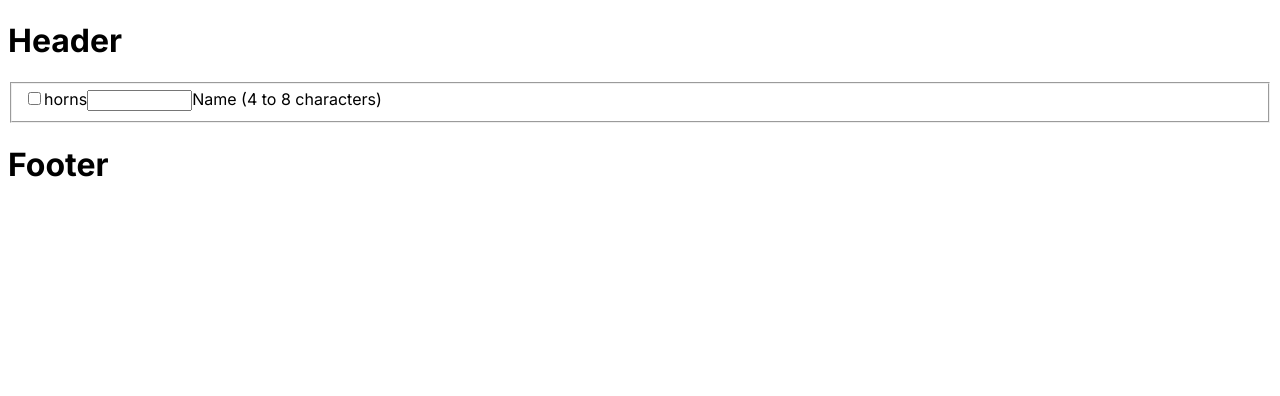
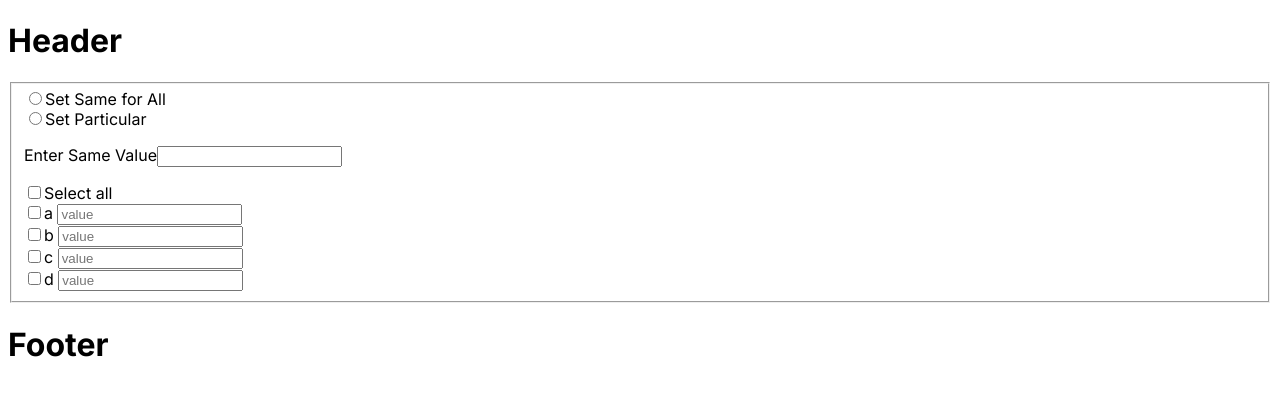
Before and after one commit to loredonrj/nextjs, a Next.js app: page / in a window 1280 px wide. Shown: the top 396 px of the page. Built offline with nearby package versions, Linux system fonts and the light colour scheme.

Commit message:
edited form components

```diff
--- a/src/app/components/forms/checkbox.js
+++ b/src/app/components/forms/checkbox.js
@@ -1,6 +1,6 @@
 // Create component for checkbox input
 export default function Checkbox (props) {
-    const {htmlFor,label,id,name,required,type} = props;
+    const {htmlFor,label,id,name,value,required,type} = props;
      return (
        <label
         htmlFor={htmlFor}
@@ -9,6 +9,7 @@ export default function Checkbox (props) {
         <input
          id={htmlFor}
          name={name || null}
+         value={value || null}
          required={required || null}
          type='checkbox'
         />
--- a/src/app/components/forms/input.js
+++ b/src/app/components/forms/input.js
@@ -8,6 +8,7 @@ export default function Input(props) {
         htmlFor={htmlFor}
         label={label}
        />
+        {label}
         <input
          id={htmlFor}
          maxlength={maxlength || null}
@@ -19,7 +20,6 @@ export default function Input(props) {
          size={size}
          type={type || 'text'}
         />
-        {label}
       </>
      );
    }
--- /dev/null
+++ b/src/app/components/forms/label.js
@@ -0,0 +1,7 @@
+// Create component for label
+export default function Label(props)  {
+    const {haslabel,htmlFor} = props;
+     if ({haslabel} === 'true') {
+      return <label htmlFor={htmlFor}></label>
+     }
+   }
--- a/src/app/components/forms/radio.js
+++ b/src/app/components/forms/radio.js
@@ -1,9 +1,8 @@
 // Create component for radio input
 export default function Radio(props) {
-    const {htmlFor, label, id, name, required, type } = props;
+    const {htmlFor, label, id, name, value, required, type } = props;
 
      return (
-      <fieldset>
        <label
         htmlFor={htmlFor}
         label={label}
@@ -11,11 +10,10 @@ export default function Radio(props) {
         <input
          id={htmlFor}
          name={name || null}
-         required={required || null}
+        value ={value}
          type='radio'
         />
         {label}
        </label>
-      </fieldset>
      );
    }
--- a/src/app/page.js
+++ b/src/app/page.js
@@ -1,20 +1,23 @@
 import Checkbox from "./components/forms/checkbox";
 import Input from "./components/forms/input";
 import Label from "./components/forms/label";
+import Radio from "./components/forms/radio";
 
 export default function Home(){
   return (
     <fieldset>
 
-    <div>
-    <Checkbox
-     id="horns" name="horns" label="horns"
-    />
-    <Input
-     haslabel='true' label='Name (4 to 8 characters)' required='true' type='text' name="input-box" size="10"
-    />
-   </div>
-
+    <Radio name="same-for-all" label='Set Same for All'/>
+    <br/>
+    <Radio name="set-particular" label='Set Particular'/>
+    <p></p>
+    <Input name="same-value" label='Enter Same Value'/>
+    <p></p>
+    <Checkbox id="select-all" name="choice" value="select-all" label="Select all"/>
+    <div><Checkbox id="a" name="a" value="a" label="a"/><Input name="value-a" label=" " placeholder="value"/> </div>
+    <div><Checkbox id="b" name="b" value="b" label="b"/><Input name="value-b" label=" " placeholder="value"/> </div>
+    <div><Checkbox id="c" name="c" value="c" label="c"/><Input name="value-c" label=" " placeholder="value"/> </div>
+    <div><Checkbox id="c" name="c" value="c" label="d"/><Input name="value-d" label=" " placeholder="value"/> </div>
     </fieldset>
 );
 }
```
Also changed, not shown: src/app/components/forms/form.js (added, +19 -0 lines), src/app/myform/page.js (added, +8 -0 lines).
